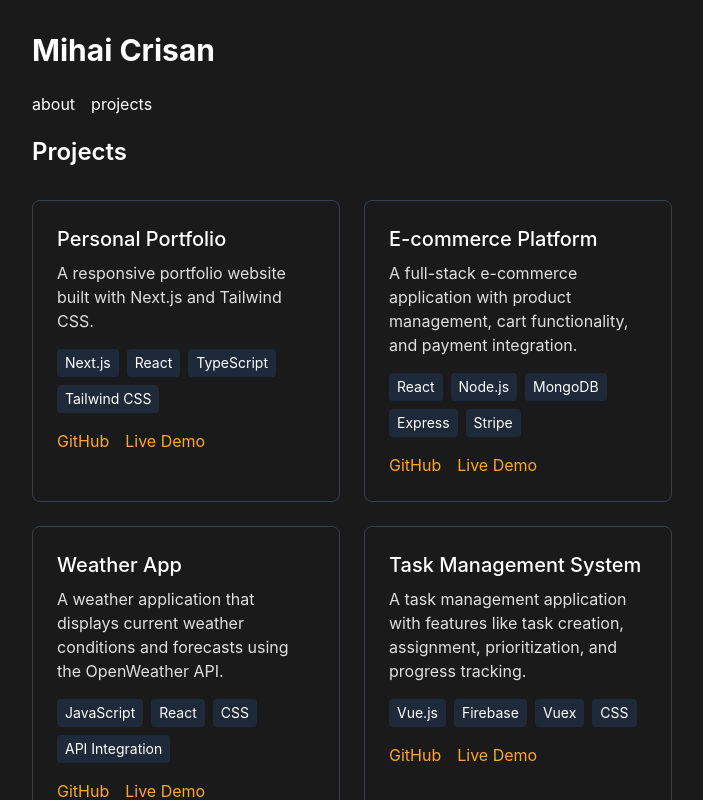
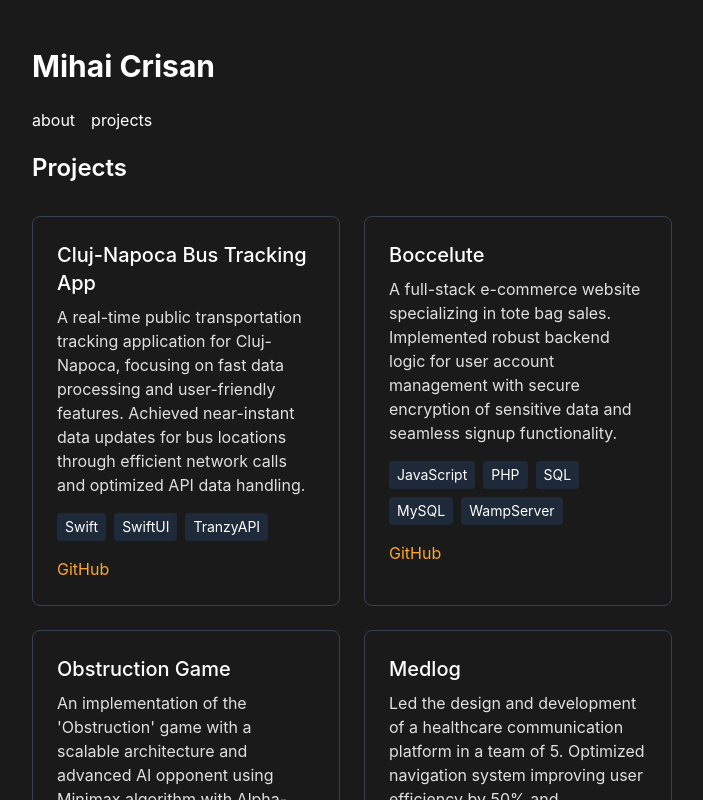
Before and after one commit to mihaicrisan04/mihaicrisan.com, a Next.js app: page /projects in a window 1280 px wide. Shown: the top 800 px of the page, without its empty margins (288-991 px from the left). Built offline with nearby package versions, Linux system fonts and the light colour scheme.

Commit message:
projects added

```diff
--- a/app/components/footer.tsx
+++ b/app/components/footer.tsx
@@ -20,41 +20,7 @@ import { TextLoop } from './motion-primitives/text-loop';
 export default function Footer() {
   return (
     <footer className="mb-10 mt-8 border-t border-gray-700 pt-6">
-      {/* <ul className="flex flex-col space-y-2 md:flex-row md:space-x-6 md:space-y-0">
-        <li>
-          <a
-            className="flex items-center transition-all hover:underline"
-            rel="noopener noreferrer"
-            target="_blank"
-            href="https://github.com/yourusername"
-          >
-            <ArrowIcon />
-            <p className="ml-2 h-7">github</p>
-          </a>
-        </li>
-        <li>
-          <a
-            className="flex items-center transition-all hover:underline"
-            rel="noopener noreferrer"
-            target="_blank"
-            href="https://linkedin.com/in/yourusername"
-          >
-            <ArrowIcon />
-            <p className="ml-2 h-7">linkedin</p>
-          </a>
-        </li>
-        <li>
-          <a
-            className="flex items-center transition-all hover:underline"
-            rel="noopener noreferrer"
-            target="_blank"
-            href="https://twitter.com/yourusername"
-          >
-            <ArrowIcon />
-            <p className="ml-2 h-7">twitter</p>
-          </a>
-        </li>
-      </ul> */}
+
       {/* <TextLoop className='mt-8 text-[var(--text-tertiary)]'>
         <span>© {new Date().getFullYear()} Mihai Crisan</span>
         <span>Inspired by <a href="https://this-website.com" className="hover:underline">this website</a></span>
@@ -63,7 +29,7 @@ export default function Footer() {
         © {new Date().getFullYear()} Mihai Crisan
       </p>
       <p className="mt-1 text-sm text-[var(--text-tertiary)]">
-        Inspired by <a href="https://this-website.com" className="hover:underline">this website</a>, built with <a href="https://nextjs.org" className="hover:underline">Next.js</a>
+        Inspired by <a href="https://www.giuliostarace.com" className="hover:underline">this website</a>, built with <a href="https://nextjs.org" className="hover:underline">Next.js</a>
       </p>
     </footer>
   )
--- a/app/components/nav.tsx
+++ b/app/components/nav.tsx
@@ -41,7 +41,7 @@ export function Navbar() {
 
   return (
     <header className="mb-5">
-      <h1 className="text-3xl font-bold mb-6">
+      <h1 className="text-3xl font-bold mb-6 mt-4">
         <Link href="/" className="text-[var(--text-primary)] hover:text-[var(--text-primary)] hover:underline">
           Mihai Crisan
         </Link>
--- a/app/global.css
+++ b/app/global.css
@@ -1,6 +1,6 @@
 @import 'tailwindcss';
 
-@import url('https://fonts.googleapis.com/css2?family=Inter:wght@300;400;500;600;700&display=swap');
+@import url('https://fonts.googleapis.com/css2?family=Crimson+Text:ital,wght@0,400;0,600;0,700;1,400;1,600;1,700&display=swap');
 
 @font-face {
   font-family: 'SF Pro';
@@ -88,7 +88,7 @@ html {
   min-width: 360px;
   color-scheme: dark;
   color: var(--text-primary);
-  font-family: 'Inter', -apple-system, BlinkMacSystemFont, sans-serif;
+  font-family: 'Crimson Text', -apple-system, BlinkMacSystemFont, serif;
 }
 
 body {
--- a/app/layout.tsx
+++ b/app/layout.tsx
@@ -46,6 +46,7 @@ export default function RootLayout({
           <Navbar />
           {children}
           <Footer />
+
           <Analytics />
           <SpeedInsights />
       </main>
--- a/app/page.tsx
+++ b/app/page.tsx
@@ -14,7 +14,7 @@ export default function Page() {
         </p>
 
         <p className="mb-4">
-        I'm addicted to clean code and perfectly engineered solutions. I treat good architecture like an art form and see naming variables as a spiritual journey. I chase elegant logic like most people chase weekends😌.
+        I'm addicted to clean code and perfectly engineered solutions. I treat good architecture like an art form and see naming variables as a spiritual journey. I chase elegant logic like most people chase weekends.
         </p>
       </div>
 
--- a/app/projects/page.tsx
+++ b/app/projects/page.tsx
@@ -46,31 +46,39 @@ export default function ProjectsPage() {
 
 const projects = [
   {
+    title: "Cluj-Napoca Bus Tracking App",
+    description: "A real-time public transportation tracking application for Cluj-Napoca, focusing on fast data processing and user-friendly features. Achieved near-instant data updates for bus locations through efficient network calls and optimized API data handling.",
+    technologies: ["Swift", "SwiftUI", "TranzyAPI"],
+    github: "https://github.com/mihaicrisan04/bus-map"
+  },
+  {
+    title: "Boccelute",
+    description: "A full-stack e-commerce website specializing in tote bag sales. Implemented robust backend logic for user account management with secure encryption of sensitive data and seamless signup functionality.",
+    technologies: ["JavaScript", "PHP", "SQL", "MySQL", "WampServer"],
+    github: "https://github.com/mihaicrisan04/boccelute"
+  },
+  {
+    title: "Obstruction Game",
+    description: "An implementation of the 'Obstruction' game with a scalable architecture and advanced AI opponent using Minimax algorithm with Alpha-Beta Pruning. Created using Python and Pygame for graphical rendering and interactive gameplay.",
+    technologies: ["Python", "PyGame", "AI Algorithms"],
+    github: "https://github.com/mihaicrisan04/obstruction"
+  },
+  {
+    title: "Medlog",
+    description: "Led the design and development of a healthcare communication platform in a team of 5. Optimized navigation system improving user efficiency by 50% and implemented responsive design for all screen sizes.",
+    technologies: ["Full-Stack Development", "UI/UX Design", "Responsive Design"],
+    demo: "https://medlog.app"
+  },
+  {
+    title: "Kindergarten Automation Project",
+    description: "Developed a Google Sheets automation system and email newsletter system for efficient parent-teacher communication. Transitioned from paper-based to digital reporting, improving data accuracy and accessibility.",
+    technologies: ["Google Apps Script", "Automation", "Email Systems"]
+  },
+  {
     title: "Personal Portfolio",
     description: "A responsive portfolio website built with Next.js and Tailwind CSS.",
     technologies: ["Next.js", "React", "TypeScript", "Tailwind CSS"],
-    github: "https://github.com/yourusername/portfolio",
-    demo: "https://yourportfolio.com"
-  },
-  {
-    title: "E-commerce Platform",
-    description: "A full-stack e-commerce application with product management, cart functionality, and payment integration.",
-    technologies: ["React", "Node.js", "MongoDB", "Express", "Stripe"],
-    github: "https://github.com/yourusername/ecommerce",
-    demo: "https://yourecommerceapp.com"
-  },
-  {
-    title: "Weather App",
-    description: "A weather application that displays current weather conditions and forecasts using the OpenWeather API.",
-    technologies: ["JavaScript", "React", "CSS", "API Integration"],
-    github: "https://github.com/yourusername/weather-app",
-    demo: "https://yourweatherapp.com"
-  },
-  {
-    title: "Task Management System",
-    description: "A task management application with features like task creation, assignment, prioritization, and progress tracking.",
-    technologies: ["Vue.js", "Firebase", "Vuex", "CSS"],
-    github: "https://github.com/yourusername/task-manager",
-    demo: "https://yourtaskapp.com"
+    github: "https://github.com/mihaicrisan04/portfolio",
+    demo: "https://mihaicrisan.com"
   }
 ];
```
